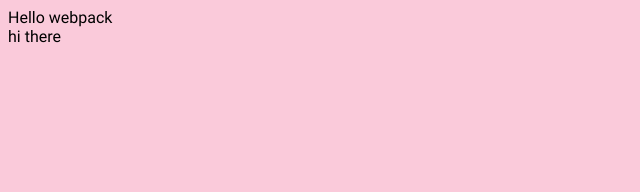
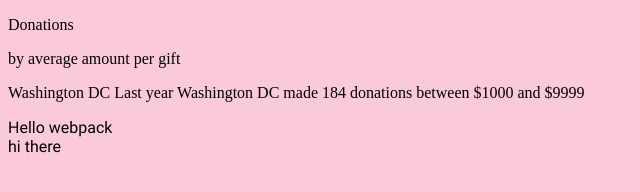
Before and after one commit to pessoaflavio/water-jug, a website built with webpack: page dist/index.html in a window 1280 px wide. Shown: the whole page, without its empty margins (0-640 px from the left). Built offline with nearby package versions, Linux system fonts and the light colour scheme; files whose address does not match are found by name.

Commit message:
City panel markup

```diff
--- a/dist/index.html
+++ b/dist/index.html
@@ -4,6 +4,28 @@
     <title>Water Jug</title>
   </head>
   <body>
+    <!-- Panel #1 -->
+    <div class="panel--city">
+      <div class="kicker">
+        <p class="kicker__hed">Donations</p>
+        <p class="kicker__subhed">by average amount per gift</p>
+      </div>
+
+      <div class="header">
+        <p>
+          <!-- On frame #1 -->
+          <span class="number--big">Washington DC</span>
+
+          <!-- On frame #2 -->
+          Last year <span class="highlight">Washington DC</span> made
+          <span class="number--big">184 donations</span>
+          <span class="number--medium">between $1000 and $9999</span>
+        </p>
+      </div>
+
+      <div class="donations-chart"></div>
+    </div> <!-- End panel #1 -->
+
     <script src="main.js"></script>
   </body>
 </html>
```
